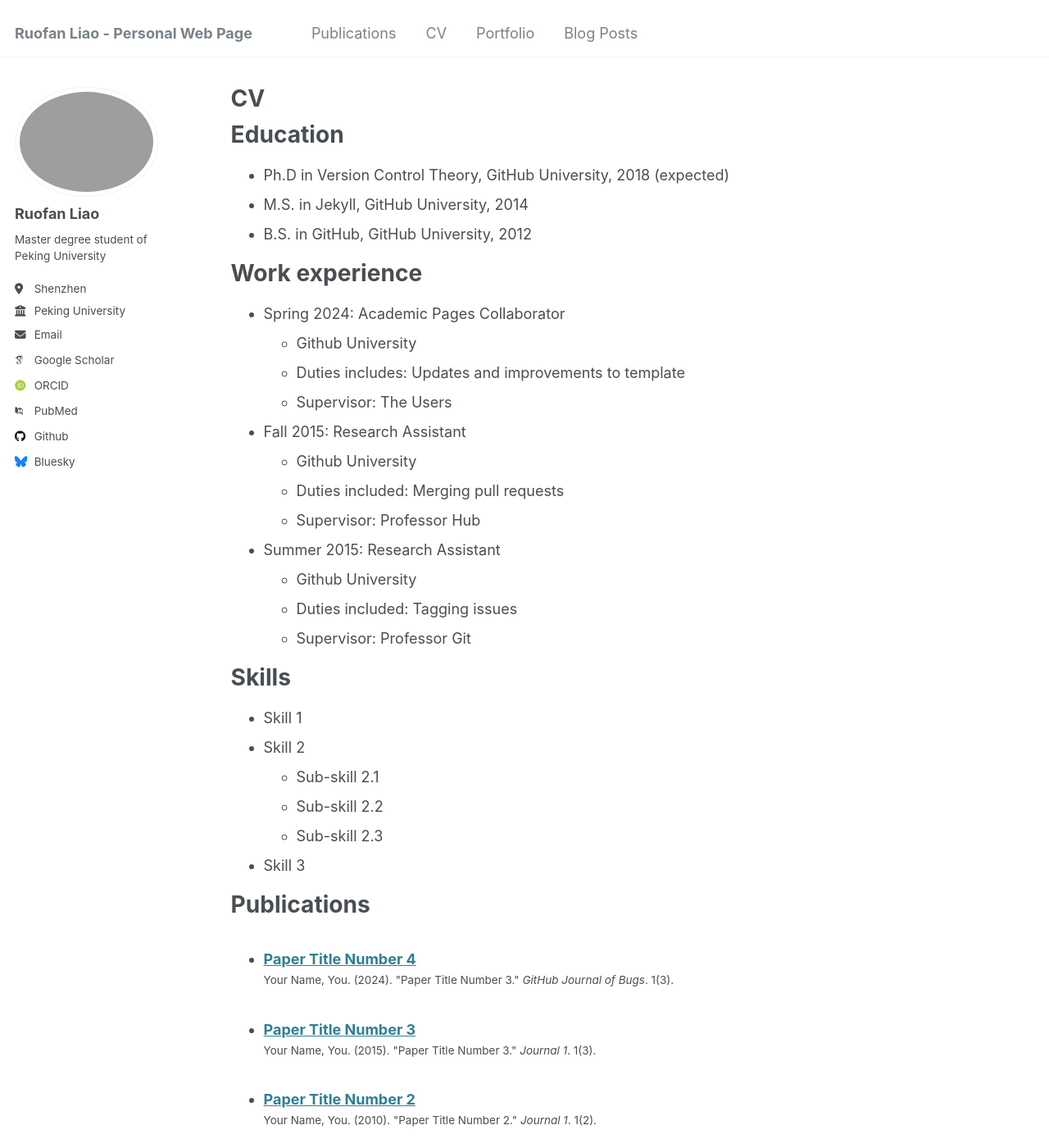
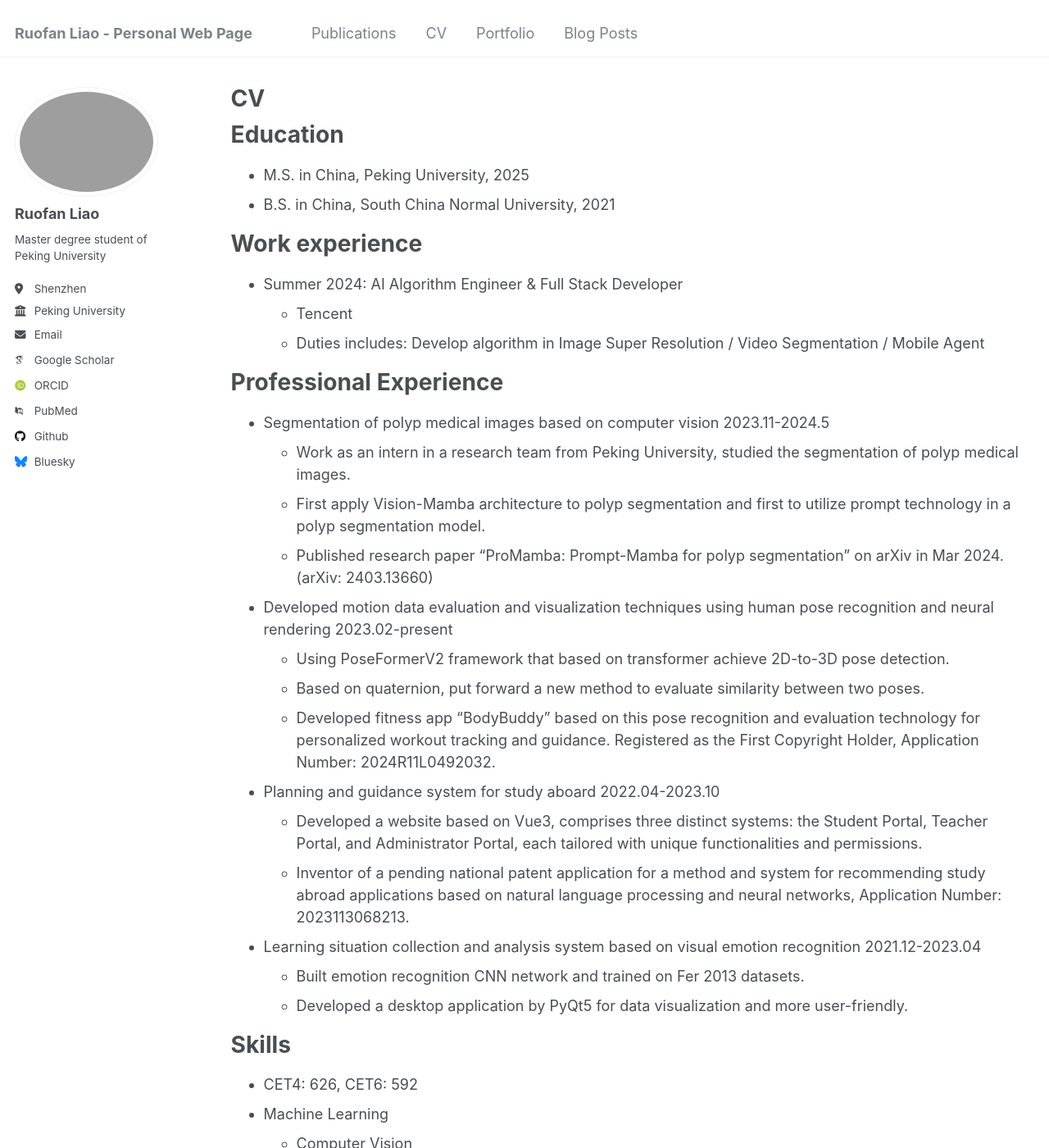
Before and after one commit to LLLLLrf/LLLLLrf.github.io, a Jekyll site: the page built from _pages/cv.md, in a window 1280 px wide and 1400 px high. Shown: the whole window at 82% size. Built offline with Jekyll 4.4.1, drawn with Linux system fonts in a browser that asks for light colours; some web fonts are replaced; some of the changed text lies outside the part shown.

Commit message:
Update cv.md

```diff
--- a/_pages/cv.md
+++ b/_pages/cv.md
@@ -11,35 +11,43 @@ redirect_from:
 
 Education
 ======
-* Ph.D in Version Control Theory, GitHub University, 2018 (expected)
-* M.S. in Jekyll, GitHub University, 2014
-* B.S. in GitHub, GitHub University, 2012
+* M.S. in China, Peking University, 2025
+* B.S. in China, South China Normal University, 2021
 
 Work experience
 ======
-* Spring 2024: Academic Pages Collaborator
-  * Github University
-  * Duties includes: Updates and improvements to template
-  * Supervisor: The Users
+* Summer 2024: AI Algorithm Engineer & Full Stack Developer
+  * Tencent
+  * Duties includes: Develop algorithm in Image Super Resolution / Video Segmentation / Mobile Agent
 
-* Fall 2015: Research Assistant
-  * Github University
-  * Duties included: Merging pull requests
-  * Supervisor: Professor Hub
-
-* Summer 2015: Research Assistant
-  * Github University
-  * Duties included: Tagging issues
-  * Supervisor: Professor Git
+Professional Experience
+======
+* Segmentation of polyp medical images based on computer vision						      2023.11-2024.5
+  * Work as an intern in a research team from Peking University, studied the segmentation of polyp medical images.
+  * First apply Vision-Mamba architecture to polyp segmentation and first to utilize prompt technology in a polyp segmentation model.
+  * Published research paper “ProMamba: Prompt-Mamba for polyp segmentation” on arXiv in Mar 2024. (arXiv: 2403.13660)
+* Developed motion data evaluation and visualization techniques using human pose recognition and neural rendering																			  2023.02-present
+  * Using PoseFormerV2 framework that based on transformer achieve 2D-to-3D pose detection.
+  * Based on quaternion, put forward a new method to evaluate similarity between two poses.
+  * Developed fitness app “BodyBuddy” based on this pose recognition and evaluation technology for personalized workout tracking and guidance. Registered as the First Copyright Holder, Application Number: 2024R11L0492032.
+* Planning and guidance system for study aboard											  2022.04-2023.10
+  * Developed a website based on Vue3, comprises three distinct systems: the Student Portal, Teacher Portal, and Administrator Portal, each tailored with unique functionalities and permissions.
+  * Inventor of a pending national patent application for a method and system for recommending study abroad applications based on natural language processing and neural networks, Application Number: 2023113068213.
+* Learning situation collection and analysis system based on visual emotion recognition		  2021.12-2023.04
+  * Built emotion recognition CNN network and trained on Fer 2013 datasets.
+  * Developed a desktop application by PyQt5 for data visualization and more user-friendly.
 
 Skills
 ======
-* Skill 1
-* Skill 2
-  * Sub-skill 2.1
-  * Sub-skill 2.2
-  * Sub-skill 2.3
-* Skill 3
+* CET4: 626, CET6: 592
+* Machine Learning
+  * Computer Vision
+  * LLM
+* Software Development
+  * Android
+  * Web
+
+
 
 Publications
 ======
```
